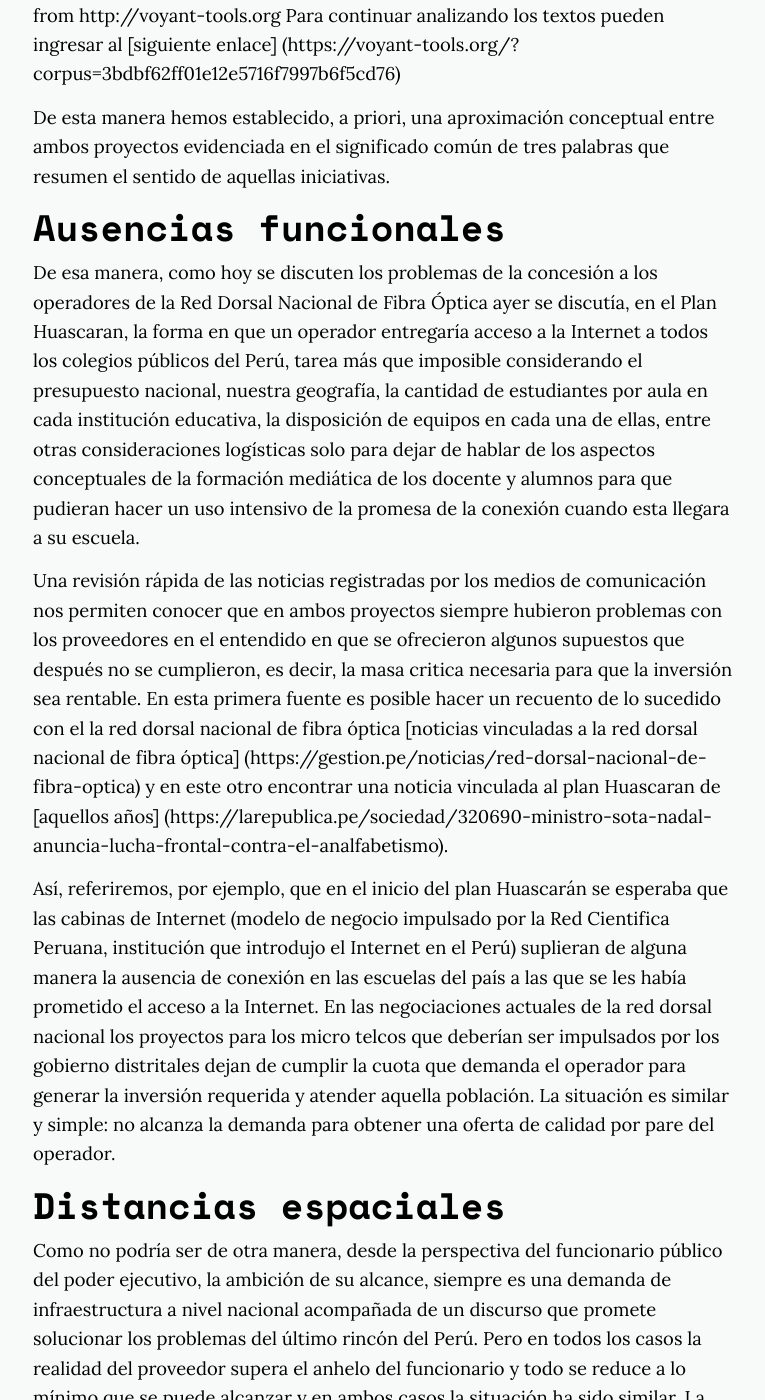
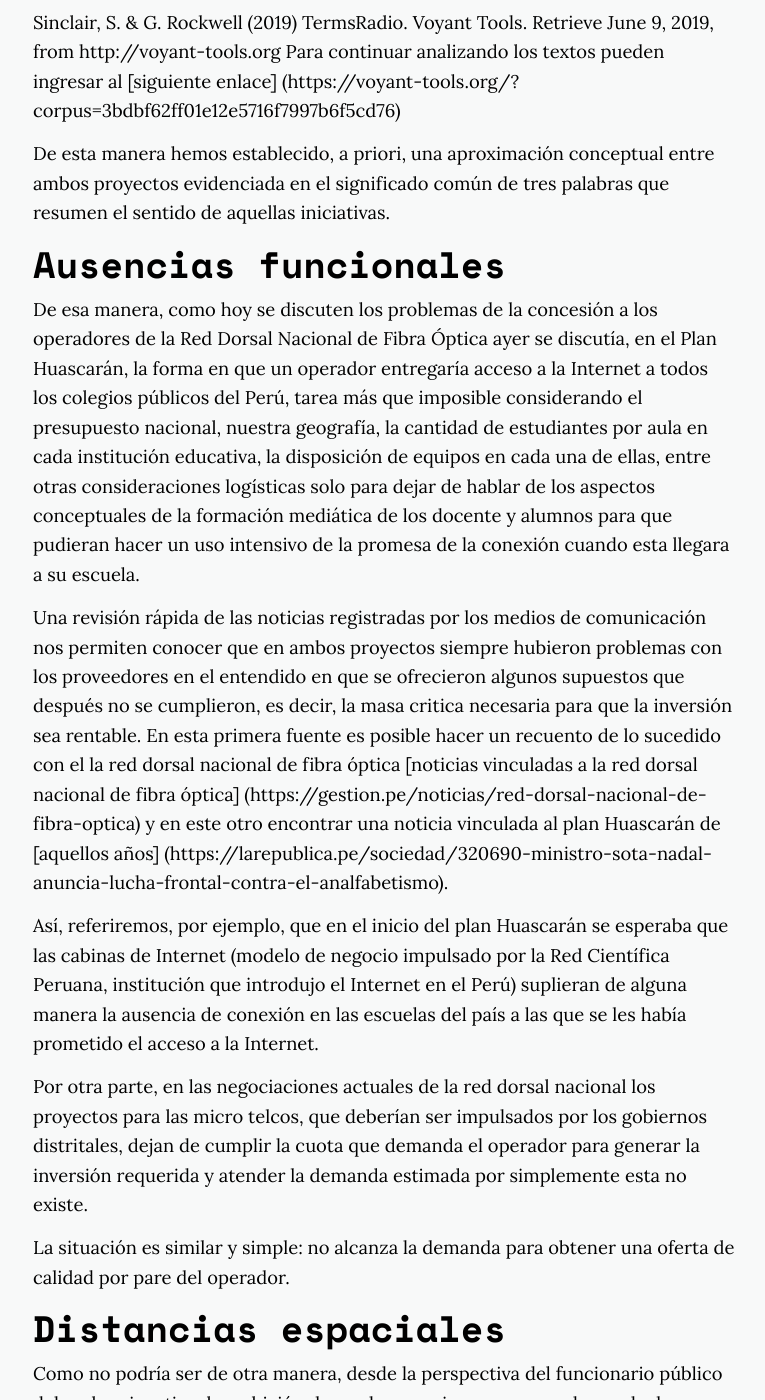
Before and after one commit to manuelvarzen/Vigia, a Jekyll site: the page built from _posts/2019-06-13-La-Red-Dorsal-del-Plan-Huascaran.md, in a window 1280 px wide and 1400 px high, scrolled down 2768 px. Shown: the whole window, without its empty margins (255-1020 px from the left). Built offline with Jekyll 4.4.1, drawn with Linux system fonts in a browser that asks for light colours; nearby versions of some CDN libraries; some of the changed text lies outside the part shown.

Commit message:
Update 2019-06-13-La-Red-Dorsal-del-Plan-Huascaran.md

```diff
--- a/_posts/2019-06-13-La-Red-Dorsal-del-Plan-Huascaran.md
+++ b/_posts/2019-06-13-La-Red-Dorsal-del-Plan-Huascaran.md
@@ -18,16 +18,16 @@ categories:
   - Telecom-Infrastructure
 ---
 
-Una de las consideraciones primarias de nuestra forma cotidiana de ser (y parecer; y padecer, como peruanos) es olvidar, tal vez, por siempre, lo que hicimos o lo que dejamos de hacer. En un país cada vez más fragmentado en su presente es imposible pensar que tuvo un pasado integrado y por lo tanto seria lógico, a lo mejor, esperar un futuro apocalíptico. Esta visión no es única, de hecho varios personajes de nuestra sociedad refieren siempre mirar el vaso medio vacío aunque algunos otros (cada vez menos) prefieren verlo medio lleno. Sin embargo, aunque duela y enoje, siempre será aconsejable recordar lo imposible que es dejar el pasado atrás aunque tengamos que reconcer el derecho al olvido.
+Una de las consideraciones primarias de nuestra forma cotidiana de ser (y parecer; y padecer, como peruanos) es olvidar, tal vez, por siempre, lo que hicimos o lo que dejamos de hacer. En un país cada vez más fragmentado en su presente es imposible pensar que tuvo un pasado integrado y por lo tanto seria lógico, a lo mejor, esperar un futuro apocalíptico. Esta visión no es única, de hecho varios personajes de nuestra sociedad refieren siempre mirar el vaso medio vacío aunque algunos otros (cada vez menos) prefieren verlo medio lleno. Sin embargo, aunque duela y enoje, siempre será aconsejable recordar lo imposible que es dejar el pasado atrás aunque tengamos que reconocer el derecho al olvido.
 
-Así, con esta premisa por delante, explicaremos, a través de un modelo conceptual para evaluar politicas públicas, desde una pesepctiva cualitativa e interpretativa (de nuestra autoria); las proximidades conceptuales, las ausencias funcionales y las distancias espaciales que tienen en común dos proyectos importantes en la historia de las telecomunicaciones del Perú: El plan Huascarán, creado en 2001 mediante el Decreto Supremo 067-2001-ED; y la Ley 29904, promulgada el 28 de junio de 2012 para la Promoción de la Banda Ancha y Construcción de la Red Dorsal Nacional de Fibra Óptica.
+Así, con esta premisa por delante, explicaremos, a través de un modelo conceptual para evaluar políticas públicas, desde una perspectiva cualitativa e interpretativa (de nuestra sutoria); las proximidades conceptuales, las ausencias funcionales y las distancias espaciales que tienen en común dos proyectos importantes en la historia de las telecomunicaciones del Perú: El plan Huascarán, creado en 2001 mediante el Decreto Supremo 067-2001-ED; y la Ley 29904, promulgada el 28 de junio de 2012 para la Promoción de la Banda Ancha y Construcción de la Red Dorsal Nacional de Fibra Óptica.
 
 ## Proximidades conceptuales:
-Al comparar ambos documentos encontramos las siguientes palabras en común: [1] Nacional [2] Telecomunicaciones [3] Servicios; y otras dos: [4]Ancha y [5]Banda aparecen vinculadas con menor énfasis. De esta comparación podemos inferir que ambos proyectos han sido concebidos para proporcionar servicios de telecomunicaciones a nivel nacional teniendo en común que los dos reclaman una infraestructura para operar. Obviamente, en la ley que crea la Red Dorsal Nacional de Fibra Óptica los conceptos técnicos y las consideraciones tecnológicas fueron más específicos que en el decreto supremo que origino el plan Huascaran.
+Al comparar ambos documentos encontramos las siguientes palabras en común: [1] Nacional [2] Telecomunicaciones [3] Servicios; y otras dos: [4]Ancha y [5]Banda aparecen vinculadas con menor énfasis. De esta comparación podemos inferir que ambos proyectos han sido concebidos para proporcionar servicios de telecomunicaciones a nivel nacional teniendo en común que los dos reclaman una infraestructura para operar. Obviamente, en la ley que crea la Red Dorsal Nacional de Fibra Óptica los conceptos técnicos y las consideraciones tecnológicas fueron más específicos que en el decreto supremo que origino el plan Huascarán.
 
 En la imagen observamos a existencia de las mismas palabras en ambos documentos. La lectura de ellos nos indican que se refieren a los mismos conceptos es decir en [1] Nacional, en ambos proyectos se hace referencia que tiene que el alcance de la infraestructura debe permitir conectar todo el país; en [2] Telecomunicaciones, ambos documentos hacen referencia a una red de comunicaciones que permite transmitir datos y voz; y conectarse a otras redes de información, nacionales o extranjeras. Finalmente [3] Servicios, se entiende que ambos proyectos será un servicio, una prestación que el ciudadano tendrá disponible a través de un agente privado concesionario de su provisión.
 
-![Red Dorsal Nacional de Fibra Óptica del Plan Huascaran]({{"/img/LaRedDorsalDelPlanHuascaran-1.jpg" | absolute_url }})
+![Red Dorsal Nacional de Fibra Óptica del Plan Huascarán]({{"/img/LaRedDorsalDelPlanHuascaran-1.jpg" | absolute_url }})
 
 Sinclair, S. & G. Rockwell (2019) TermsRadio. Voyant Tools. Retrieve June 9, 2019, from http://voyant-tools.org
 Para continuar analizando los textos pueden ingresar al [siguiente enlace] (https://voyant-tools.org/?corpus=3bdbf62ff01e12e5716f7997b6f5cd76)
@@ -35,11 +35,15 @@ Para continuar analizando los textos pueden ingresar al [siguiente enlace] (http
 De esta manera hemos establecido, a priori, una aproximación conceptual entre ambos proyectos evidenciada en el significado común de tres palabras que resumen el sentido de aquellas iniciativas.
 
 ## Ausencias funcionales
-De esa manera, como hoy se discuten los problemas de la concesión a los operadores de la Red Dorsal Nacional de Fibra Óptica ayer se discutía, en el Plan Huascaran, la forma en que un operador entregaría acceso a la Internet a todos los colegios públicos del Perú, tarea más que imposible considerando el presupuesto nacional, nuestra geografía, la cantidad de estudiantes por aula en cada institución educativa, la disposición de equipos en cada una de ellas, entre otras consideraciones logísticas solo para dejar de hablar de los aspectos conceptuales de la formación mediática de los docente y alumnos para que pudieran hacer un uso intensivo de la promesa de la conexión cuando esta llegara a su escuela.
+De esa manera, como hoy se discuten los problemas de la concesión a los operadores de la Red Dorsal Nacional de Fibra Óptica ayer se discutía, en el Plan Huascarán, la forma en que un operador entregaría acceso a la Internet a todos los colegios públicos del Perú, tarea más que imposible considerando el presupuesto nacional, nuestra geografía, la cantidad de estudiantes por aula en cada institución educativa, la disposición de equipos en cada una de ellas, entre otras consideraciones logísticas solo para dejar de hablar de los aspectos conceptuales de la formación mediática de los docente y alumnos para que pudieran hacer un uso intensivo de la promesa de la conexión cuando esta llegara a su escuela.
 
-Una revisión rápida de las noticias registradas por los medios de comunicación nos permiten conocer que en ambos proyectos siempre hubieron problemas con los proveedores en el entendido en que se ofrecieron algunos supuestos que después no se cumplieron, es decir, la masa critica necesaria para que la inversión sea rentable. En esta primera fuente es posible hacer un recuento de lo sucedido con el la red dorsal nacional de fibra óptica [noticias vinculadas a la red dorsal nacional de fibra óptica] (https://gestion.pe/noticias/red-dorsal-nacional-de-fibra-optica) y en este otro encontrar una noticia vinculada al plan Huascaran de [aquellos años] (https://larepublica.pe/sociedad/320690-ministro-sota-nadal-anuncia-lucha-frontal-contra-el-analfabetismo).
+Una revisión rápida de las noticias registradas por los medios de comunicación nos permiten conocer que en ambos proyectos siempre hubieron problemas con los proveedores en el entendido en que se ofrecieron algunos supuestos que después no se cumplieron, es decir, la masa critica necesaria para que la inversión sea rentable. En esta primera fuente es posible hacer un recuento de lo sucedido con el la red dorsal nacional de fibra óptica [noticias vinculadas a la red dorsal nacional de fibra óptica] (https://gestion.pe/noticias/red-dorsal-nacional-de-fibra-optica) y en este otro encontrar una noticia vinculada al plan Huascarán de [aquellos años] (https://larepublica.pe/sociedad/320690-ministro-sota-nadal-anuncia-lucha-frontal-contra-el-analfabetismo).
 
-Así, referiremos, por ejemplo, que en el inicio del plan Huascarán se esperaba que las cabinas de Internet (modelo de negocio impulsado por la Red Cientifica Peruana, institución que introdujo el Internet en el Perú) suplieran de alguna manera la ausencia de conexión en las escuelas del país a las que se les había prometido el acceso a la Internet. En las negociaciones actuales de la red dorsal nacional los proyectos para los micro telcos que deberían ser impulsados por los gobierno distritales dejan de cumplir la cuota que demanda el operador para generar la inversión requerida y atender aquella población. La situación es similar y simple: no alcanza la demanda para obtener una oferta de calidad por pare del operador.
+Así, referiremos, por ejemplo, que en el inicio del plan Huascarán se esperaba que las cabinas de Internet (modelo de negocio impulsado por la Red Científica Peruana, institución que introdujo el Internet en el Perú) suplieran de alguna manera la ausencia de conexión en las escuelas del país a las que se les había prometido el acceso a la Internet.
+
+Por otra parte, en las negociaciones actuales de la red dorsal nacional los proyectos para las micro telcos, que deberían ser impulsados por los gobiernos distritales, dejan de cumplir la cuota que demanda el operador para generar la inversión requerida y atender la demanda estimada por simplemente esta no existe.
+
+La situación es similar y simple: no alcanza la demanda para obtener una oferta de calidad por pare del operador.
 
 ## Distancias espaciales
 
```
Also changed, not shown: other parts of _posts/2019-06-13-La-Red-Dorsal-del-Plan-Huascaran.md (+6 -6 lines).
